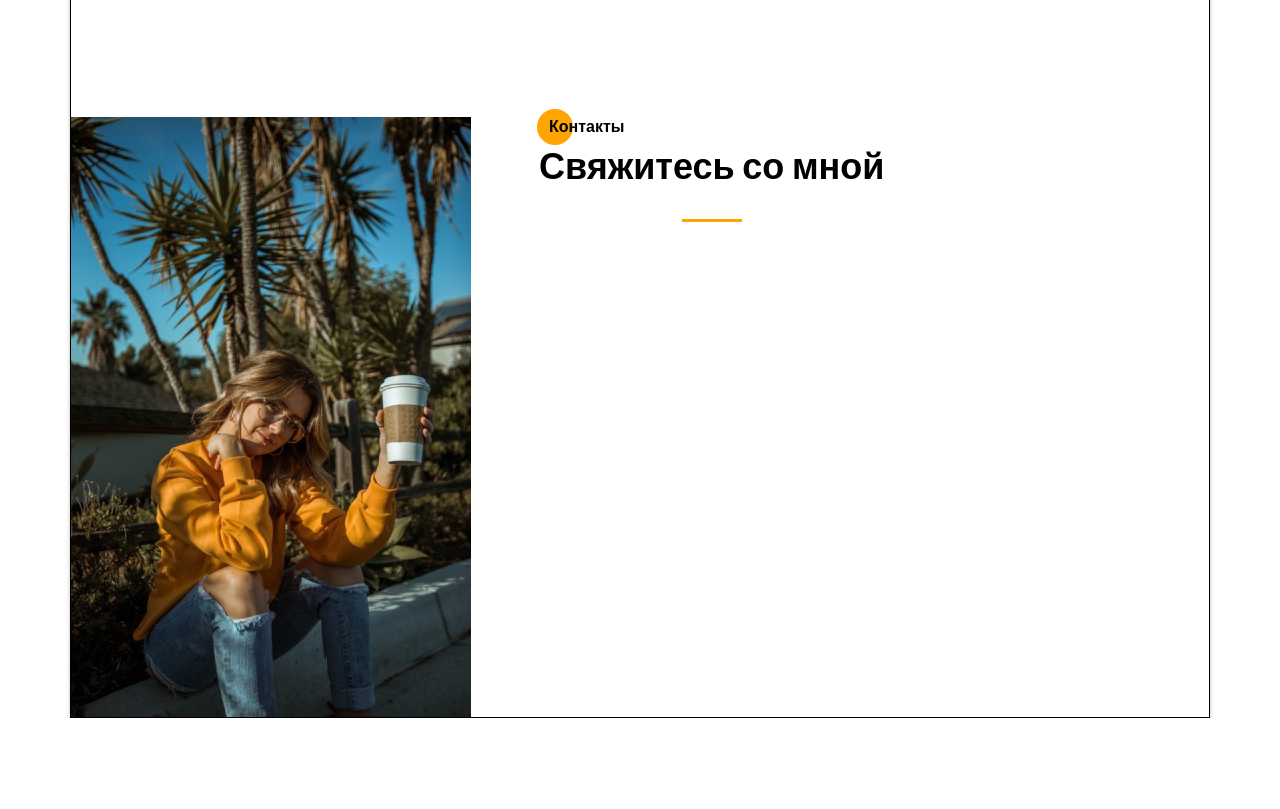
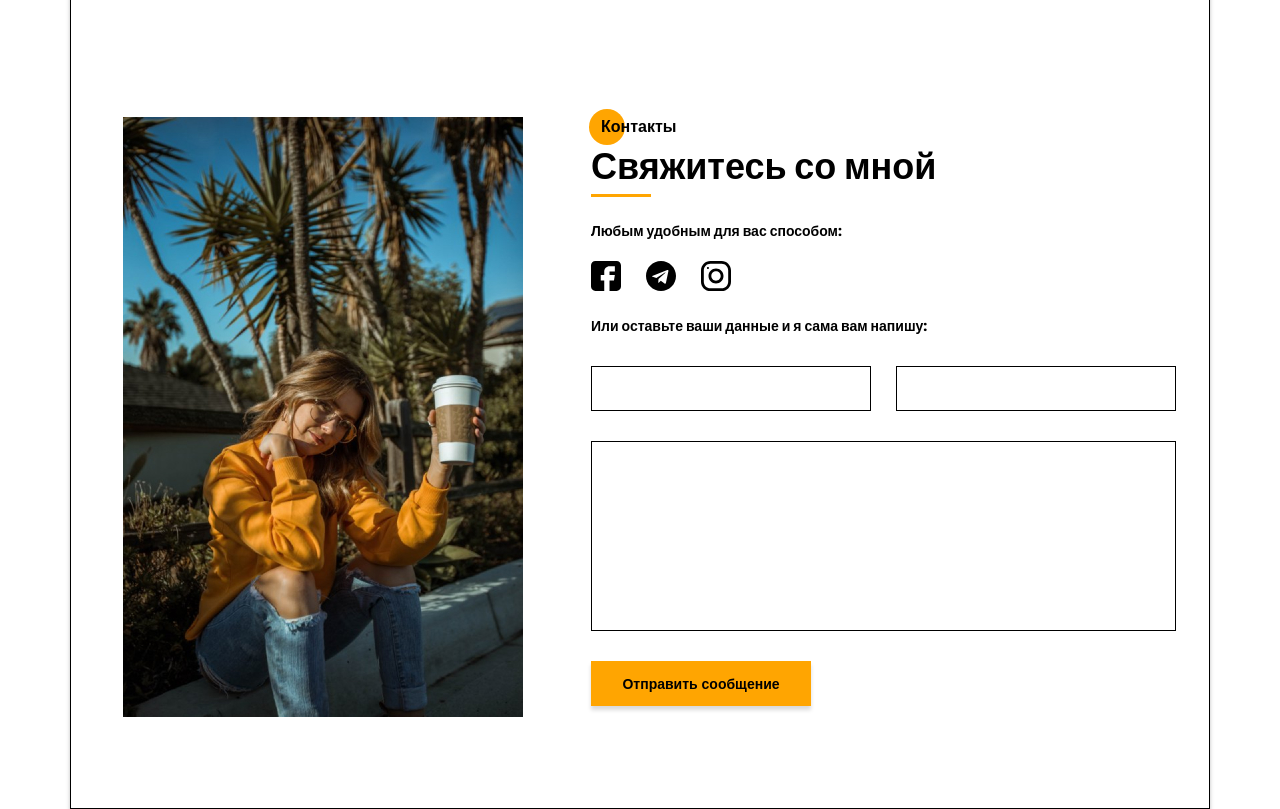
Before and after one commit to EugeneTsalko/digital-chief-test, a website: page index.html in a window 1280 px wide. Shown: the part 1463-2272 px from the top of the page. Before the commit the page ends 2181 px from the top, so only its background shows below. Drawn offline with Linux system fonts and the light colour scheme.

Commit message:
feat: add basic contacta section

```diff
--- a/index.html
+++ b/index.html
@@ -23,8 +23,8 @@
       <h4 class="section__subtitle">Меня зовут Александра Смит</h4>
       <h1 class="about__title">Я web-разработчик <br> из города Москва</h1>
       <div class="about__btns">
-        <a href="#" class="link-btn">Портфолио</a>
-        <a href="#" class="link-btn link-btn_secondary">Про меня</a>
+        <a href="#" class="btn">Портфолио</a>
+        <a href="#" class="btn btn_secondary">Про меня</a>
       </div>
     </section>
 
@@ -111,6 +111,28 @@
       <div class="contacts__body">
         <h4 class="section__subtitle">Контакты</h4>
         <h2 class="section__title">Свяжитесь со мной</h2>
+        <div class="contacts__info">
+          <p class="contacts__text">Любым удобным для вас способом:
+          </p>
+          <div class="contacts__links">
+            <a href="https://www.facebook.com/" target="_blank" class="links-item">
+              <img src="./assets/svg/facebook.svg" alt="Facebook logo" class="links-item__icon">
+            </a>
+            <a href="https://telegram.org/" target="_blank" class="links-item">
+              <img src="./assets/svg/telegram.svg" alt="Telegram logo" class="links-item__icon">
+            </a>
+            <a href="https://www.instagram.com/" target="_blank" class="links-item">
+              <img src="./assets/svg/instagram.svg" alt="Instagram logo" class="links-item__icon">
+            </a>
+          </div>
+          <p class="contacts__text">Или оставьте ваши данные и я сама вам напишу:</p>
+        </div>
+        <form class="contacts__form form">
+          <input type="text" id="name">
+          <input type="email" id="mail">
+          <textarea id="message"></textarea>
+          <button class="btn">Отправить сообщение</button>
+        </form>
       </div>
 
     </section>
--- a/scss/index.scss
+++ b/scss/index.scss
@@ -67,7 +67,7 @@ body {
 .wrapper {
   display: flex;
   flex-direction: column;
-
+  padding-bottom: 91px;
   max-width: 1140px;
   width: 100%;
   border: 1px solid $black-color;
@@ -117,7 +117,7 @@ body {
 }
 
 .about {
-  border: 1px solid red;
+  // border: 1px solid red;
   // max-height: 800px;
   // height: 100%;
   height: 800px;
@@ -132,14 +132,16 @@ body {
 
   &__btns {
     display: flex;
+    gap: 20px;
   }
 }
 
-.link-btn {
+.btn {
   font-size: 0.875rem;
   font-weight: 700;
   background-color: $yellow-color;
   padding: 0.75rem 1.625rem;
+  max-width: 13.75rem;
   box-shadow: 0px 4px 4px 0px rgba(0, 0, 0, 0.15);
 
   &_secondary {
@@ -254,4 +256,72 @@ body {
   margin-top: 120px;
   display: flex;
   gap: 4.25rem;
+
+  &__image {
+    margin-left: 52px;
+  }
+
+  .section__title {
+    padding-bottom: 0;
+
+    &::after {
+      left: 0;
+      transform: translate(0);
+    }
+  }
+
+  &__info {
+    display: flex;
+    flex-direction: column;
+    gap: 20px;
+    margin: 24px 0 30px 0;
+  }
+
+  &__text {
+    font-size: 14px;
+    font-weight: 700;
+  }
+
+  &__links {
+    display: flex;
+    gap: 25px;
+  }
 }
+
+.links-item {
+  cursor: pointer;
+
+  &__icon {
+    width: 30px;
+    height: 30px;
+  }
+}
+
+.form {
+  input {
+    border: 1px solid black;
+  }
+
+  textarea {
+    border: 1px solid black;
+  }
+
+  // max-width: 585px;
+  // width: 100%;
+  display: grid;
+  grid-template-columns: repeat(2, 280px);
+  grid-template-rows: 45px 190px 45px;
+  grid-column-gap: 25px;
+  grid-row-gap: 30px;
+
+  #name {
+    grid-area: 1 / 1 / 2 / 2;
+  }
+  #mail {
+    grid-area: 1 / 2 / 2 / 3;
+  }
+  #message {
+    grid-area: 2 / 1 / 3 / 3;
+    resize: none;
+  }
+}
```
Also changed, not shown: style.css, 1 other file.
